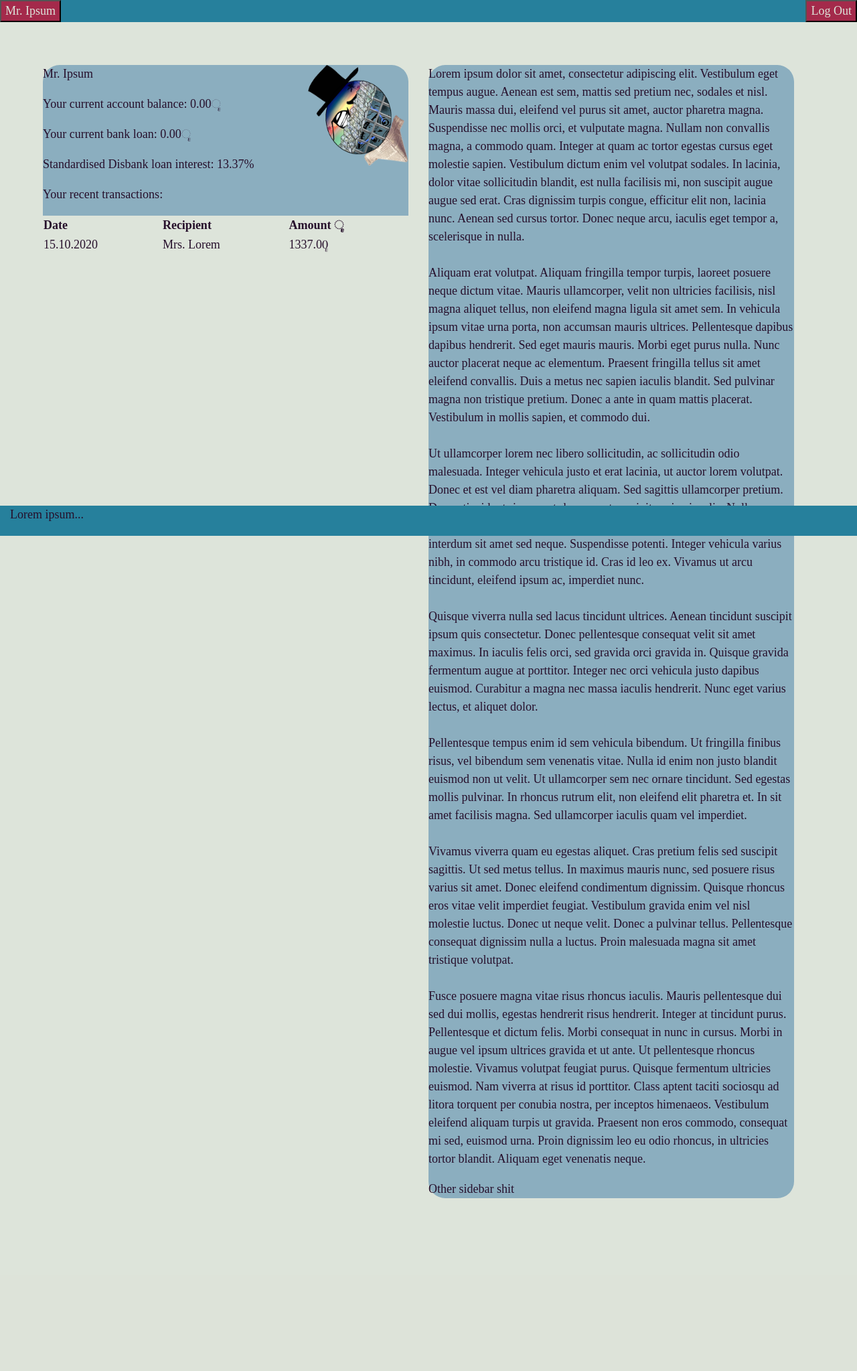
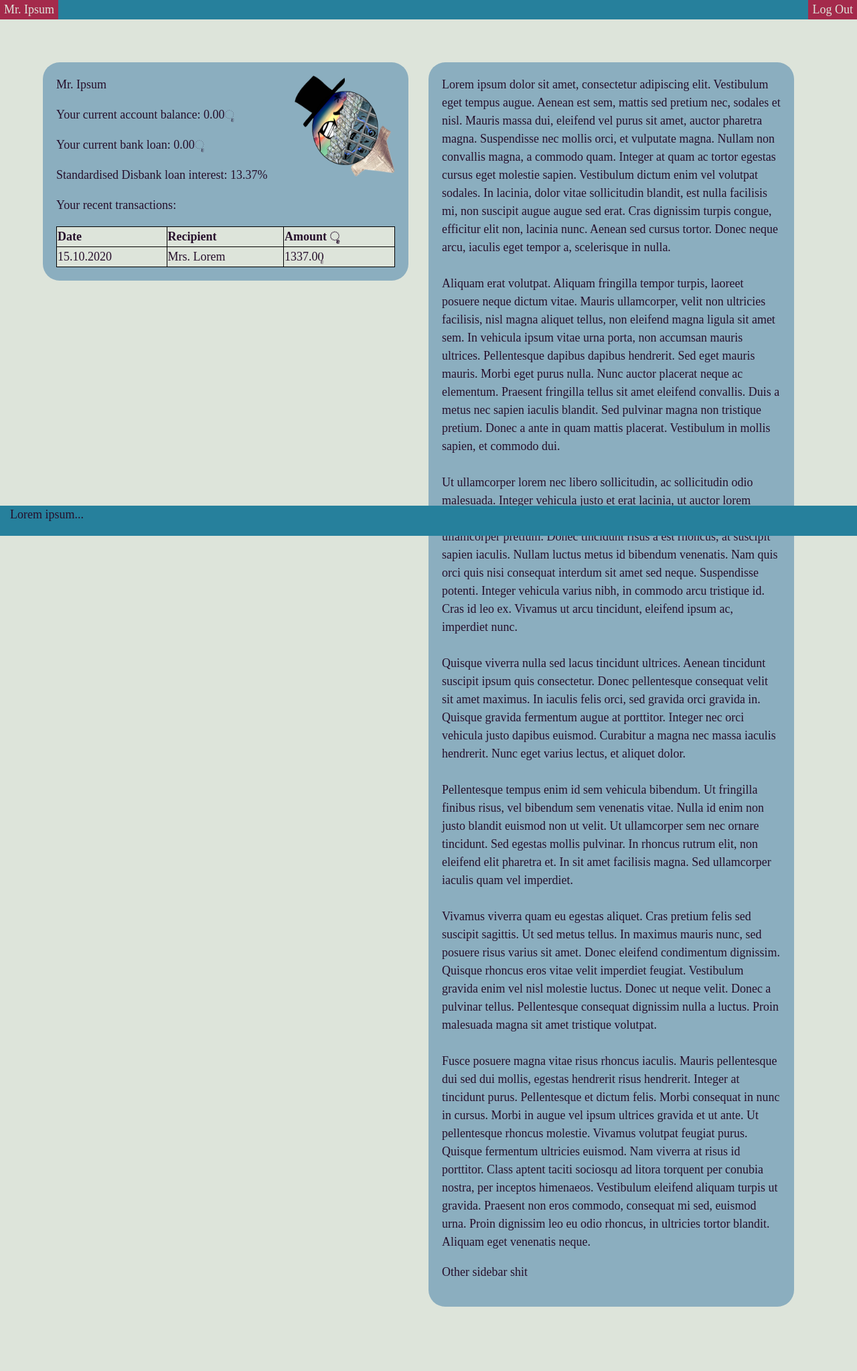
Before and after one commit to MiiaHuvila/Disbank, a PHP site: page /main.html in a window 1280 px wide. Shown: the whole page at 67% size. Before the commit the page ends 1789 px from the top, so only its background shows below. Run offline with PHP 8.4, Linux system fonts and the light colour scheme.

Commit message:
Update disbankstyle.css
Added more style for the additional requirements needed by the main page

```diff
--- a/style/disbankstyle.css
+++ b/style/disbankstyle.css
@@ -2,6 +2,10 @@
 	font-family: "Times New Roman", Times, serif;
 	font-size: 18px;
 	color: #260f2b;
+}
+
+td, th {
+	border: 1px solid black;
 }
 
 .bgcolor {background-color: #dde4da;}
@@ -21,6 +25,7 @@
 
 .maincontent {
 	border-radius: 25px;
+	padding: 20px;
 }
 
 .bottomnav {
@@ -28,3 +33,8 @@
   position: fixed;
   bottom: 0;
 }
+
+.clearbutt {
+	border: none;
+
+}
```
